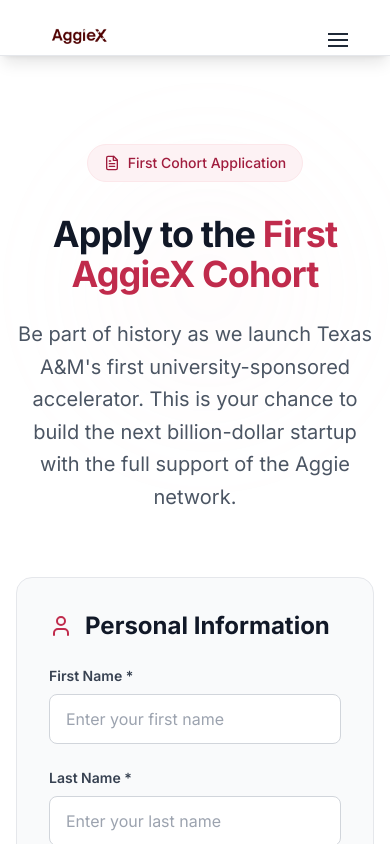
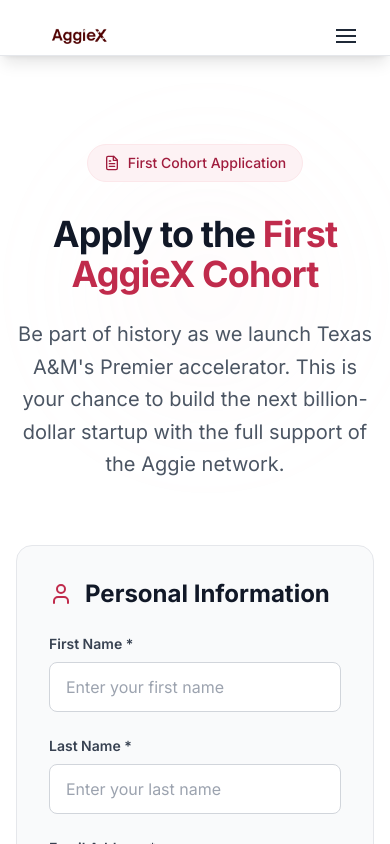
Before and after one commit to inquerium/aggiex_website, a React (Vite) app: page /apply in a window 390 px wide. Shown: the top 844 px of the page. Built offline with nearby package versions, Linux system fonts and the light colour scheme.

Commit message:
Fixed /apply wording and some visuals.

```diff
--- a/src/components/Navbar.jsx
+++ b/src/components/Navbar.jsx
@@ -49,10 +49,10 @@
                          {/* Mobile Menu Button */}
              <button
                onClick={toggleMenu}
-               className="lg:hidden p-2 rounded-lg hover:bg-gray-100 transition-colors"
+               className="lg:hidden p- rounded-lg hover:bg-gray-100 transition-colors"
                aria-label="Toggle menu"
              >
-               <div className="w-6 h-6 flex flex-col justify-center items-center">
+               <div className="w-6 h-6 flex flex-col justify-center items-center -mt-2">
                  <span className={`block w-5 h-0.5 bg-gray-800 transition-all duration-300 ${mobileOpen ? 'rotate-45 translate-y-1' : '-translate-y-1'}`}></span>
                  <span className={`block w-5 h-0.5 bg-gray-800 transition-all duration-300 ${mobileOpen ? 'opacity-0' : 'opacity-100'}`}></span>
                  <span className={`block w-5 h-0.5 bg-gray-800 transition-all duration-300 ${mobileOpen ? '-rotate-45 -translate-y-1' : 'translate-y-1'}`}></span>
--- a/src/components/sections/ApplicationForm.jsx
+++ b/src/components/sections/ApplicationForm.jsx
@@ -134,7 +134,7 @@
               Apply to the <span className="text-maroon-600">First AggieX Cohort</span>
             </h2>
             <p className="text-xl text-gray-600 max-w-3xl mx-auto leading-relaxed">
-              Be part of history as we launch Texas A&M's first university-sponsored accelerator.
+              Be part of history as we launch Texas A&M's Premier accelerator.
               This is your chance to build the next billion-dollar startup with the full support of the Aggie network.
             </p>
           </div>
--- a/src/components/sections/Hero.jsx
+++ b/src/components/sections/Hero.jsx
@@ -85,7 +85,7 @@
           transition={{ duration: 0.8, delay: 0.2 }}
           className="flex items-center justify-center"
         >
-          <div className="relative w-full max-w-lg md:h-[480px] rounded-2xl overflow-hidden shadow-xl border border-gray-200">
+          <div className="relative w-full max-w-lg rounded-2xl overflow-hidden shadow-xl border border-gray-200">
             <img
               src={AggieLandImg}
               alt="Aggieland campus"
```
Also changed, not shown: 1 other file (tests, documents, lock files or other folders).
